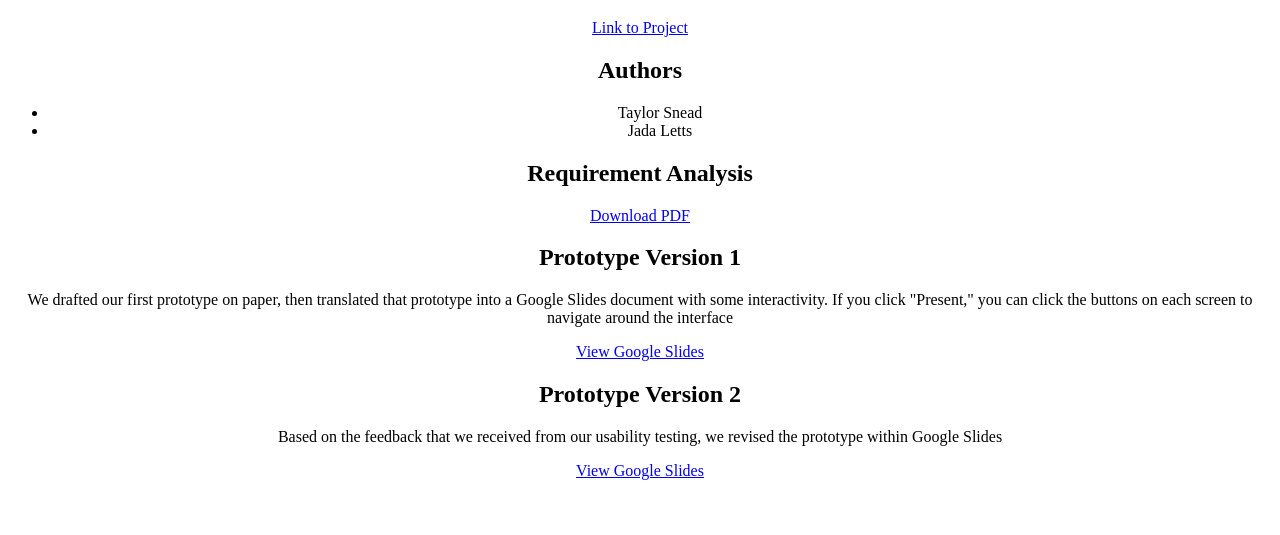
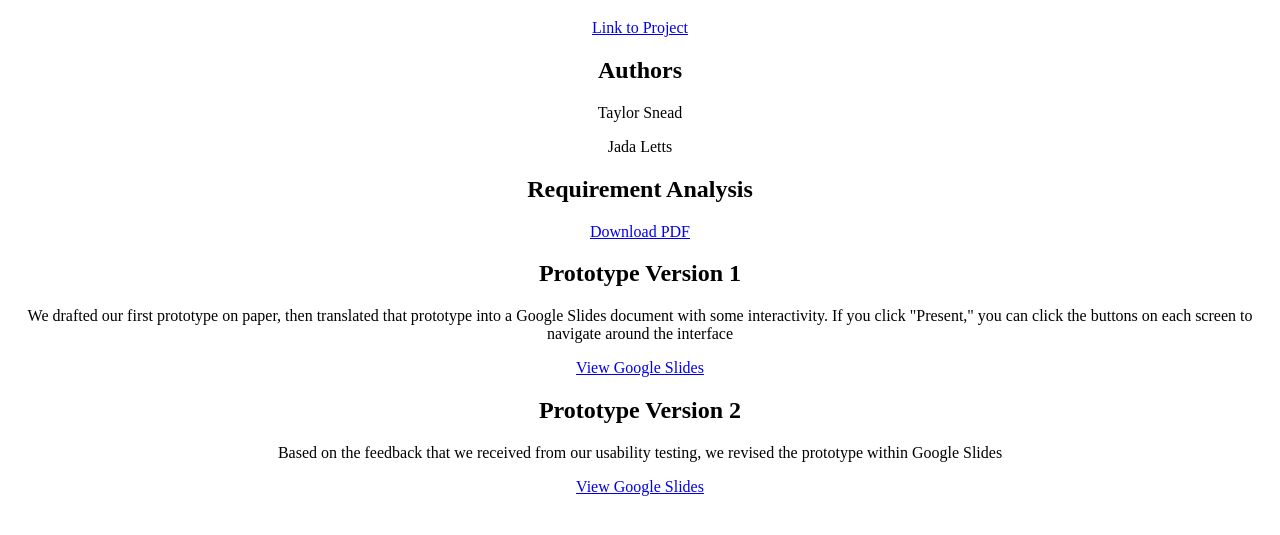
Before and after one commit to loafofpiecrust/human-computer-interaction, a Gatsby site: page / in a window 1280 px wide. Shown: the part 61-596 px from the top of the page. Built offline with nearby package versions, Linux system fonts and the light colour scheme; Gatsby itself is replaced by a stand-in of ours.

Commit message:
updated index.tsx

```diff
--- a/src/pages/index.tsx
+++ b/src/pages/index.tsx
@@ -7,10 +7,8 @@ export default () => (
     <a href={"/timers"}>Link to Project</a>
     <section>
       <h2>Authors</h2>
-      <ul>
-        <li>Taylor Snead</li>
-        <li>Jada Letts</li>
-      </ul>
+        <p>Taylor Snead</p>
+        <p>Jada Letts</p>
     </section>
     <section>
       <h2>Requirement Analysis</h2>
```
